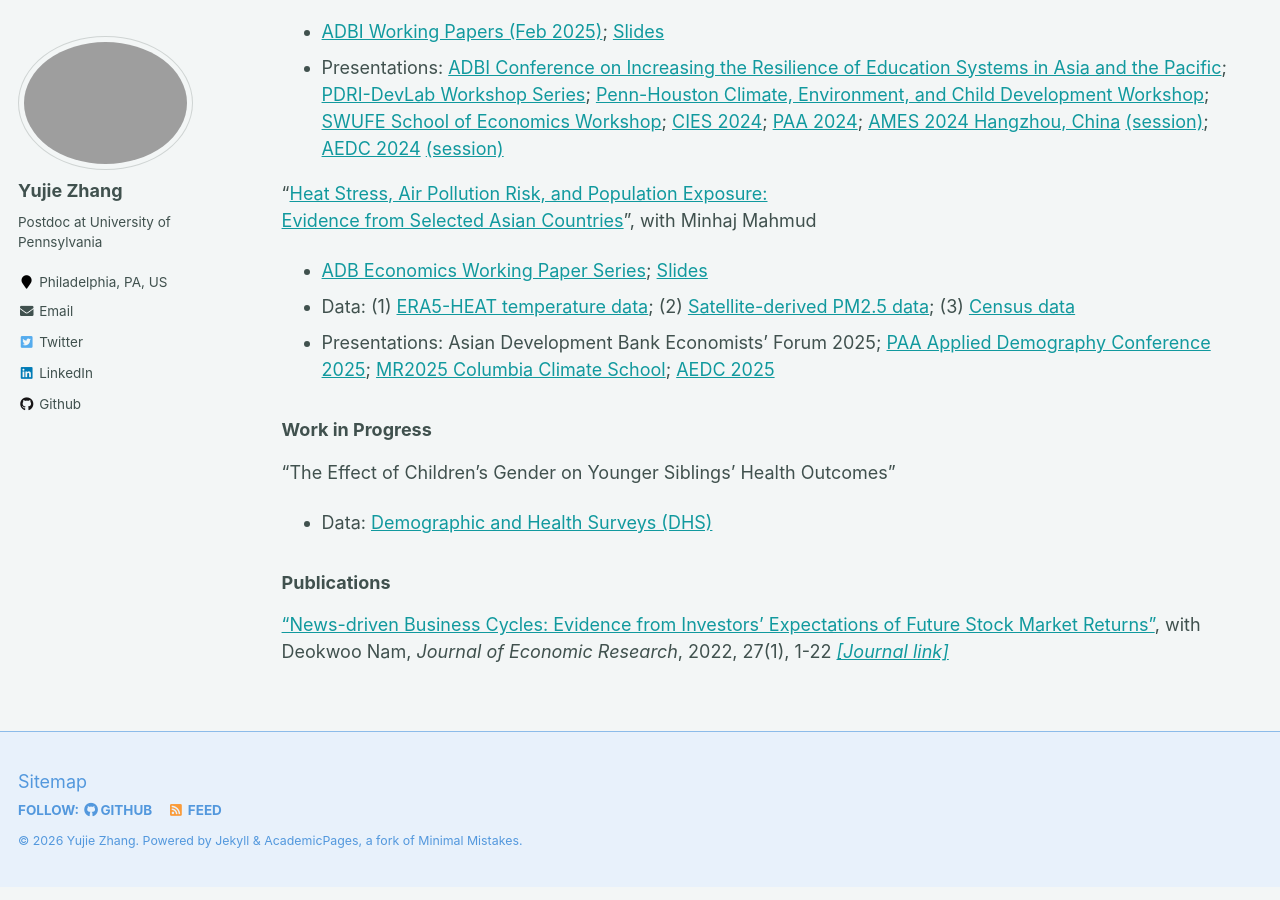
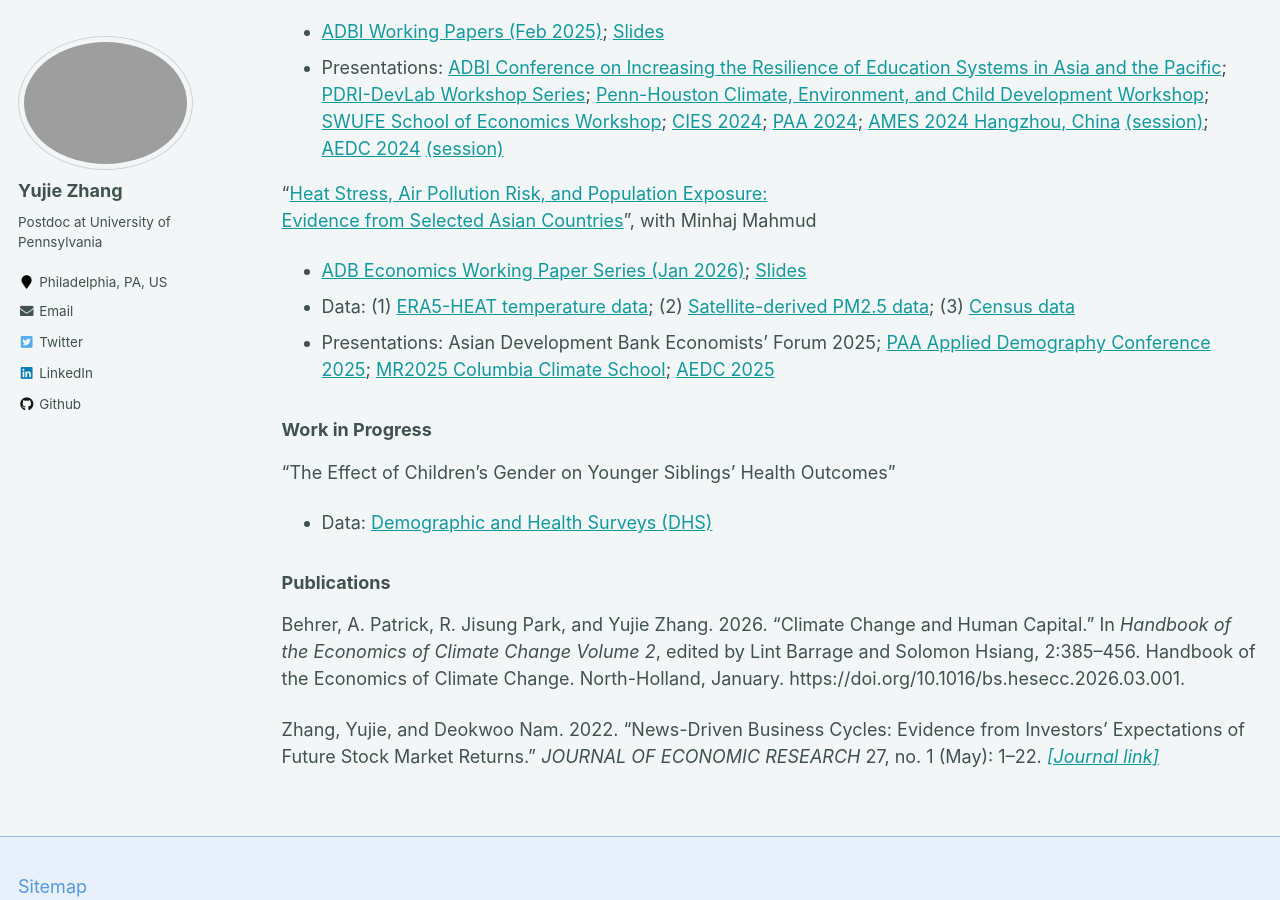
Before and after one commit to yujiezhangecon/yujiezhangecon.github.io, a Jekyll site: the page built from _pages/research.md, in a window 1280 px wide and 900 px high, scrolled down 467 px. Built offline with Jekyll 4.4.1, drawn with Linux system fonts in a browser that asks for light colours.

Commit message:
Update research.md

```diff
--- a/_pages/research.md
+++ b/_pages/research.md
@@ -49,7 +49,7 @@ with Jere Behrman, Emily Hannum, Minhaj Mahmud, and Fan Wang, _Sep 2024_, _**Rev
 
 "[Heat Stress, Air Pollution Risk, and Population Exposure:
 Evidence from Selected Asian Countries](https://www.adb.org/publications/heat-stress-air-pollution-risk)", with Minhaj Mahmud
-- [ADB Economics Working Paper Series](https://www.adb.org/publications/heat-stress-air-pollution-risk); [Slides](http://yujiezhangecon.github.io/files/prj_hotasia/hotAsia_slides_202506_15min_MR2025.pdf)
+- [ADB Economics Working Paper Series (Jan 2026)](https://www.adb.org/publications/heat-stress-air-pollution-risk); [Slides](http://yujiezhangecon.github.io/files/prj_hotasia/hotAsia_slides_202506_15min_MR2025.pdf)
 - Data: (1) [ERA5-HEAT temperature data](https://cds-beta.climate.copernicus.eu/datasets/derived-utci-historical?tab=overview);
         (2) [Satellite-derived PM2.5 data](https://sites.wustl.edu/acag/datasets/surface-pm2-5/);
         (3) [Census data](https://international.ipums.org/international/)
@@ -71,5 +71,12 @@ Asian Development Bank Economists' Forum 2025;
 
 ### Publications
 
+Behrer, A. Patrick, R. Jisung Park, and Yujie Zhang. 2026. “Climate Change and Human Capital.” In _Handbook of the Economics of Climate Change Volume 2_, edited by Lint Barrage and Solomon Hsiang, 2:385–456. Handbook of the Economics of Climate Change. North-Holland, January. https://doi.org/10.1016/bs.hesecc.2026.03.001.
+
+Zhang, Yujie, and Deokwoo Nam. 2022. “News-Driven Business Cycles: Evidence from Investors’ Expectations of Future Stock Market Returns.” _JOURNAL OF ECONOMIC RESEARCH_ 27, no. 1 (May): 1–22. [_[Journal link]_](https://papersearch.net/thesis/article.asp?key=3948237)
+
+
+<!---
 ["News-driven Business Cycles: Evidence from Investors’ Expectations of Future Stock Market Returns"](http://yujiezhangecon.github.io/files/ZhangNam.pdf),
 with Deokwoo Nam, _Journal of Economic Research_, 2022, 27(1), 1-22 [_[Journal link]_](https://papersearch.net/thesis/article.asp?key=3948237)
+--->
```
